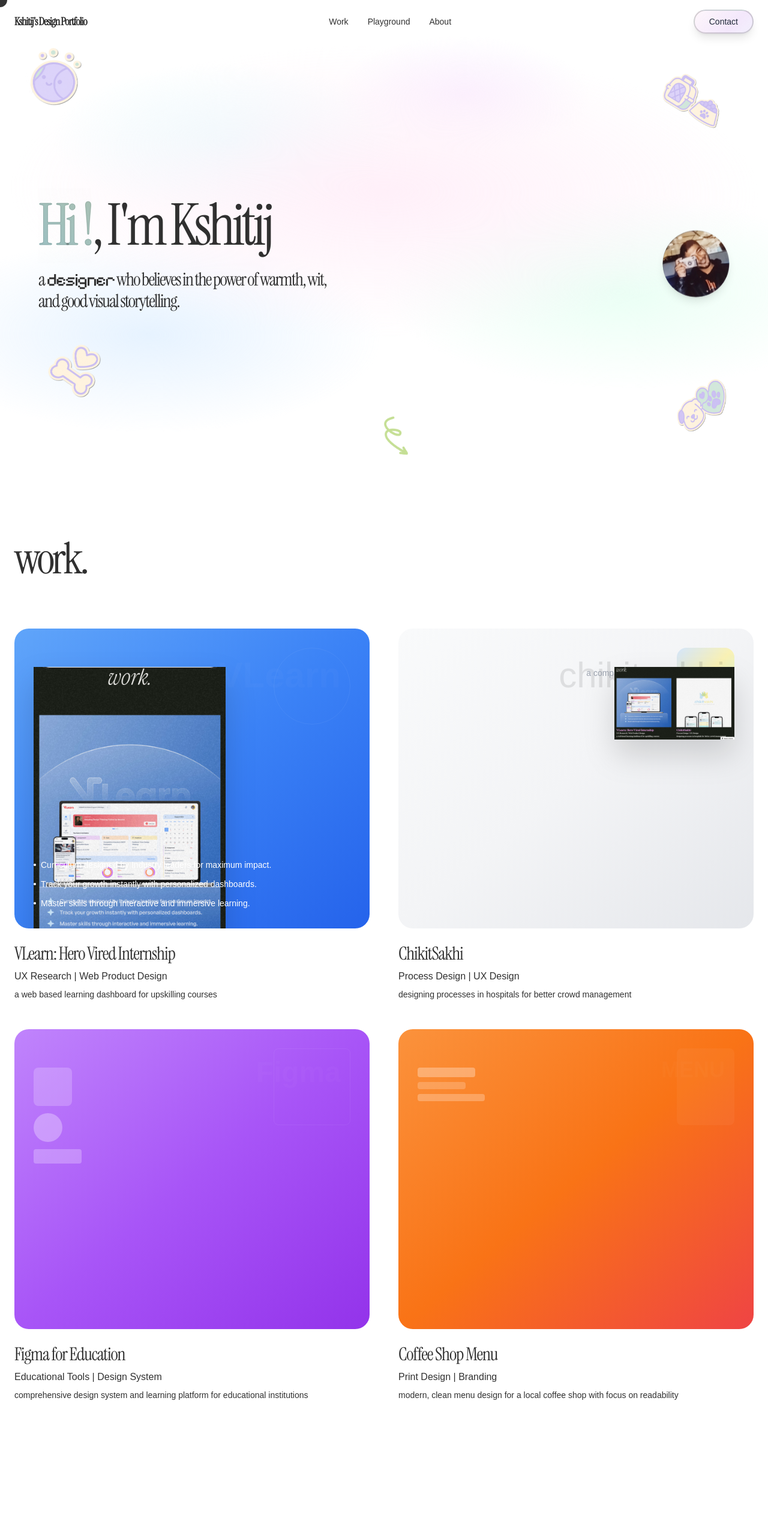
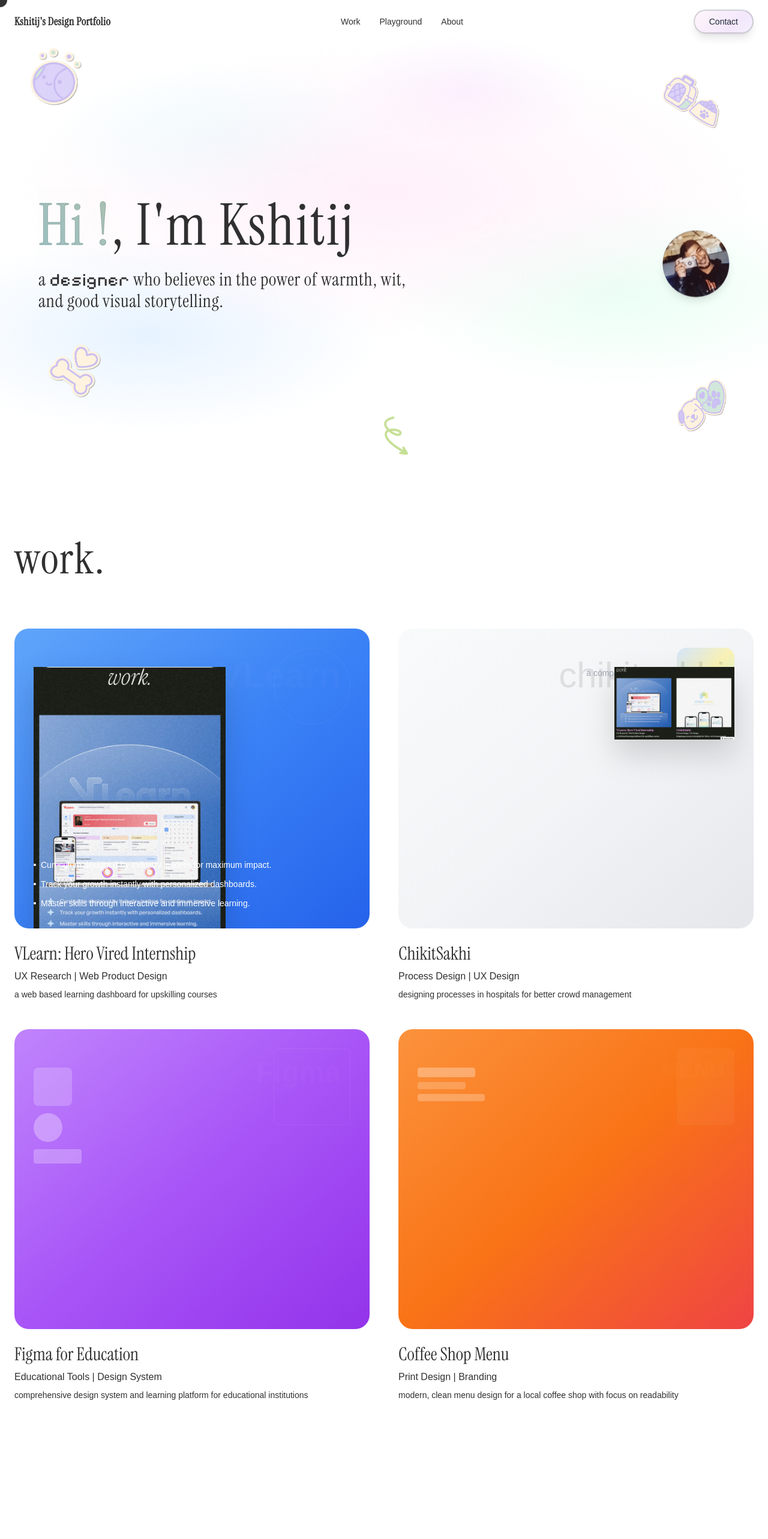
Before and after one commit to kshitij0299/pastel-pivot-folio, a React (Vite) app: page / in a window 1280 px wide. Shown: the top 2566 px of the page at 60% size. Built offline with nearby package versions, Linux system fonts and the light colour scheme; a web font is replaced by a local one.

Commit message:
Update font spacing
Increase letter spacing for the Instrument Serif font to address its condensed appearance.

```diff
--- a/src/components/AboutSection.tsx
+++ b/src/components/AboutSection.tsx
@@ -28,7 +28,7 @@ export const AboutSection = () => {
       <div className="container mx-auto px-6">
         <div className="grid grid-cols-1 lg:grid-cols-2 gap-16 items-center max-w-6xl mx-auto">
           <div ref={textRef}>
-            <h2 className="font-playfair text-4xl md:text-5xl font-light text-heading mb-8 tracking-[-0.06em]">
+            <h2 className="font-playfair text-4xl md:text-5xl font-light text-heading mb-8 tracking-wide">
               About Me
             </h2>
             <div className="space-y-6 text-body leading-relaxed">
@@ -47,7 +47,7 @@ export const AboutSection = () => {
 
 
 
-              <p className="font-playfair italic text-lg md:text-xl tracking-[-0.06em]">
+              <p className="font-playfair italic text-lg md:text-xl tracking-wide">
                 Let's make something <em>lovely</em>.
               </p>
             </div>
--- a/src/components/Footer.tsx
+++ b/src/components/Footer.tsx
@@ -34,7 +34,7 @@ export const Footer = () => {
         <div className="max-w-4xl mx-auto">
           {/* Contact Section */}
           <div className="text-center mb-12">
-            <h2 className="font-playfair text-3xl md:text-4xl font-light text-heading mb-6 tracking-[-0.06em]">
+            <h2 className="font-playfair text-3xl md:text-4xl font-light text-heading mb-6 tracking-wide">
               Let's work together
             </h2>
             <p className="font-rethink text-lg text-body mb-8 max-w-2xl mx-auto">
--- a/src/components/HeroSection.tsx
+++ b/src/components/HeroSection.tsx
@@ -119,11 +119,11 @@ export const HeroSection = () => {
       <div ref={heroRef} className="w-full px-4 sm:px-6 md:px-12 lg:px-16 relative z-10 max-w-7xl mx-auto">
         <div className="flex flex-col md:flex-row md:items-center md:justify-between">
           <div className="flex-1">
-            <h1 ref={titleRef} className="font-playfair text-4xl sm:text-5xl md:text-6xl lg:text-7xl xl:text-8xl font-light mb-4 md:mb-6 leading-none tracking-[-0.06em]">
+            <h1 ref={titleRef} className="font-playfair text-4xl sm:text-5xl md:text-6xl lg:text-7xl xl:text-8xl font-light mb-4 md:mb-6 leading-none tracking-wide">
               <span className="gradient-text cursor-hover">Hi !</span><span className="text-heading">, I'm Kshitij</span>
             </h1>
 
-            <p ref={subtitleRef} className="font-playfair text-lg sm:text-xl md:text-2xl lg:text-3xl text-body max-w-4xl leading-[1.4] mb-6 md:mb-8 tracking-[-0.06em]">
+            <p ref={subtitleRef} className="font-playfair text-lg sm:text-xl md:text-2xl lg:text-3xl text-body max-w-4xl leading-[1.4] mb-6 md:mb-8 tracking-wide">
               a <SimpleDesigner /> who believes in the power of warmth, wit,
               <br className="hidden sm:block" />
               and good visual storytelling.
@@ -198,7 +198,7 @@ export const SelectedWorkSection = () => {
       onMouseMove={(e) => setMousePosition({ x: e.clientX, y: e.clientY })}
     >
       <div className="w-full max-w-6xl mx-auto frosted-glass p-8 md:p-12">
-        <h2 className="font-playfair text-2xl sm:text-3xl md:text-4xl lg:text-5xl font-light text-heading mb-12 md:mb-16 tracking-[-0.06em] text-center">
+        <h2 className="font-playfair text-2xl sm:text-3xl md:text-4xl lg:text-5xl font-light text-heading mb-12 md:mb-16 tracking-wide text-center">
           Selected Work
         </h2>
 
@@ -214,7 +214,7 @@ export const SelectedWorkSection = () => {
                 onMouseLeave={() => setHoveredProject(null)}
               >
                 <div className="flex items-center justify-between mb-2 md:mb-3">
-                  <h3 className="font-playfair text-xl sm:text-2xl md:text-3xl font-semibold text-heading tracking-[-0.06em] group-hover:text-link transition-colors duration-500">
+                  <h3 className="font-playfair text-xl sm:text-2xl md:text-3xl font-semibold text-heading tracking-wide group-hover:text-link transition-colors duration-500">
                     {project.title}
                   </h3>
                   <span className="font-rethink text-sm md:text-base text-body">{project.year}</span>
--- a/src/components/Navigation.tsx
+++ b/src/components/Navigation.tsx
@@ -53,7 +53,7 @@ export const Navigation = ({ activeSection }: NavigationProps) => {
         <div className="flex items-center justify-between">
           <button
             onClick={() => scrollToSection('#hero')}
-            className="font-playfair text-lg font-bold text-heading cursor-hover tracking-[-0.06em]"
+            className="font-playfair text-lg font-bold text-heading cursor-hover tracking-wide"
           >
             Kshitij's Design Portfolio
           </button>
--- a/src/components/PlaygroundSection.tsx
+++ b/src/components/PlaygroundSection.tsx
@@ -62,7 +62,7 @@ export const PlaygroundSection = () => {
       <div className="w-full px-4 sm:px-6 md:px-12 lg:px-16 relative z-10 max-w-7xl mx-auto">
         <div className="frosted-glass p-8 md:p-12">
           <div className="text-center mb-16 md:mb-24">
-            <h2 className="font-playfair text-3xl sm:text-4xl md:text-5xl lg:text-6xl font-light text-heading mb-6 md:mb-8 tracking-[-0.06em]">
+            <h2 className="font-playfair text-3xl sm:text-4xl md:text-5xl lg:text-6xl font-light text-heading mb-6 md:mb-8 tracking-wide">
               Playground
             </h2>
             <p className="font-rethink text-base md:text-lg lg:text-xl text-body max-w-full md:max-w-4xl mx-auto leading-relaxed">
@@ -74,7 +74,7 @@ export const PlaygroundSection = () => {
             {playgroundItems.map((item, index) => (
               <div key={index} className="border-b border-gray-200 pb-6 md:pb-8 cursor-hover group">
                 <div className="flex items-center justify-between mb-2 md:mb-3">
-                  <h3 className="font-playfair text-xl sm:text-2xl md:text-3xl font-semibold text-heading tracking-[-0.06em] group-hover:text-link transition-colors duration-500">
+                  <h3 className="font-playfair text-xl sm:text-2xl md:text-3xl font-semibold text-heading tracking-normal group-hover:text-link transition-colors duration-500">
                     {item.title}
                   </h3>
                   <span className="text-2xl md:text-4xl">{item.icon}</span>
--- a/src/components/ProjectCard.tsx
+++ b/src/components/ProjectCard.tsx
@@ -37,7 +37,7 @@ export const ProjectCard = ({
 
       {/* Project info */}
       <div className="mb-6">
-        <h3 className="font-playfair text-2xl font-semibold text-heading mb-2 tracking-[-0.06em]">{title}</h3>
+        <h3 className="font-playfair text-2xl font-semibold text-heading mb-2 tracking-normal">{title}</h3>
         <p className="font-rethink text-body text-sm font-medium mb-4">{category}</p>
         <p className="font-rethink text-body leading-relaxed">{description}</p>
       </div>
--- a/src/components/ShopSection.tsx
+++ b/src/components/ShopSection.tsx
@@ -55,7 +55,7 @@ export const ShopSection = () => {
     <section id="shop" ref={sectionRef} className="py-24 bg-gray-50">
       <div className="container mx-auto px-6">
         <div className="text-center mb-16">
-          <h2 className="font-playfair text-4xl md:text-6xl font-light text-heading mb-4 tracking-[-0.06em]">
+          <h2 className="font-playfair text-4xl md:text-6xl font-light text-heading mb-4 tracking-wide">
             Shop
           </h2>
           <p className="font-rethink text-lg text-body max-w-2xl mx-auto">
@@ -71,14 +71,14 @@ export const ShopSection = () => {
               style={{ backgroundColor: item.color }}
             >
               <div className="relative z-10">
-                <h3 className="font-playfair text-xl font-semibold text-heading mb-3 tracking-[-0.06em]">
+                <h3 className="font-playfair text-xl font-semibold text-heading mb-3 tracking-normal">
                   {item.title}
                 </h3>
                 <p className="font-rethink text-body mb-6 leading-relaxed">
                   {item.description}
                 </p>
                 <div className="flex items-center justify-between">
-                  <span className="font-playfair text-lg font-semibold text-heading tracking-[-0.06em]">
+                  <span className="font-playfair text-lg font-semibold text-heading tracking-normal">
                     {item.price}
                   </span>
                   <button className="font-rethink bg-white/80 hover:bg-white text-heading px-4 py-2 rounded-full text-sm font-medium transition-colors">
--- a/src/components/WorkSection.tsx
+++ b/src/components/WorkSection.tsx
@@ -80,7 +80,7 @@ export const WorkSection = () => {
       <div className="container mx-auto px-4 md:px-6 max-w-7xl">
         <h2
           ref={titleRef}
-          className="font-playfair text-4xl md:text-6xl lg:text-7xl font-light text-heading mb-12 md:mb-20 text-left tracking-[-0.06em]"
+          className="font-playfair text-4xl md:text-6xl lg:text-7xl font-light text-heading mb-12 md:mb-20 text-left tracking-wide"
         >
           work.
         </h2>
@@ -121,7 +121,7 @@ export const WorkSection = () => {
 
             {/* Project title below */}
             <div className="space-y-1 md:space-y-2">
-              <h3 className="font-playfair text-xl md:text-2xl lg:text-3xl font-light text-heading tracking-[-0.04em]">
+              <h3 className="font-playfair text-xl md:text-2xl lg:text-3xl font-light text-heading tracking-normal">
                 {projects[0].title}
               </h3>
               <p className="font-rethink text-sm md:text-base text-body font-medium">
@@ -159,7 +159,7 @@ export const WorkSection = () => {
 
             {/* Project title below */}
             <div className="space-y-1 md:space-y-2">
-              <h3 className="font-playfair text-xl md:text-2xl lg:text-3xl font-light text-heading tracking-[-0.04em]">
+              <h3 className="font-playfair text-xl md:text-2xl lg:text-3xl font-light text-heading tracking-normal">
                 {projects[1].title}
               </h3>
               <p className="font-rethink text-sm md:text-base text-body font-medium">
@@ -192,7 +192,7 @@ export const WorkSection = () => {
 
             {/* Project title below */}
             <div className="space-y-1 md:space-y-2">
-              <h3 className="font-playfair text-xl md:text-2xl lg:text-3xl font-light text-heading tracking-[-0.04em]">
+              <h3 className="font-playfair text-xl md:text-2xl lg:text-3xl font-light text-heading tracking-normal">
                 {projects[2].title}
               </h3>
               <p className="font-rethink text-sm md:text-base text-body font-medium">
@@ -225,7 +225,7 @@ export const WorkSection = () => {
 
             {/* Project title below */}
             <div className="space-y-1 md:space-y-2">
-              <h3 className="font-playfair text-xl md:text-2xl lg:text-3xl font-light text-heading tracking-[-0.04em]">
+              <h3 className="font-playfair text-xl md:text-2xl lg:text-3xl font-light text-heading tracking-normal">
                 {projects[3].title}
               </h3>
               <p className="font-rethink text-sm md:text-base text-body font-medium">
--- a/src/pages/ProjectDetail.tsx
+++ b/src/pages/ProjectDetail.tsx
@@ -125,7 +125,7 @@ export const ProjectDetail = () => {
                 <span className="text-body/60">•</span>
                 <span className="text-body font-rethink">{project.category}</span>
               </div>
-              <h1 className="font-playfair text-4xl md:text-6xl font-light text-heading mb-4 tracking-[-0.06em]">
+              <h1 className="font-playfair text-4xl md:text-6xl font-light text-heading mb-4 tracking-wide">
                 {project.title}
               </h1>
               <h2 className="font-playfair text-xl md:text-2xl text-body/80 mb-6">
```
